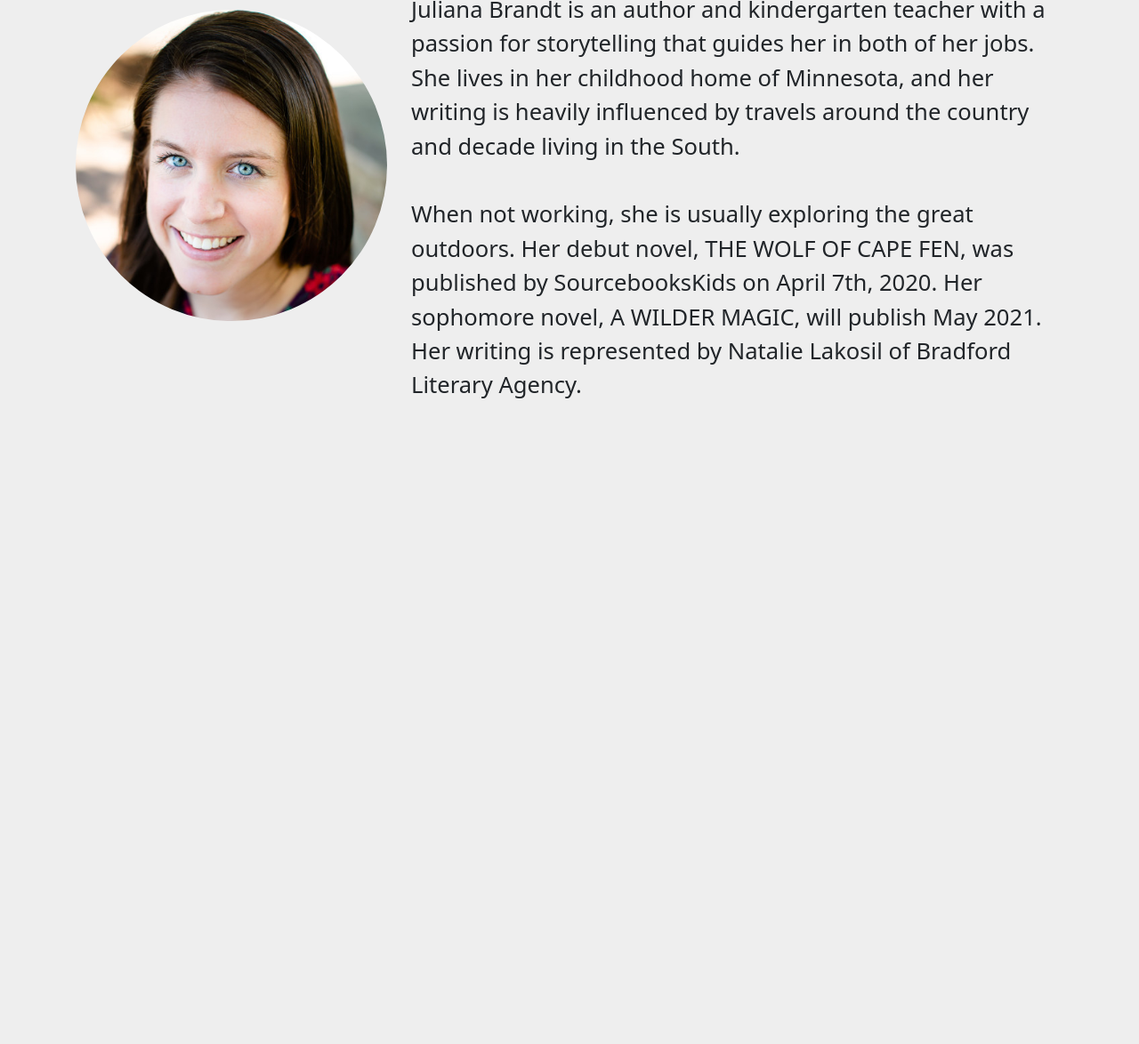
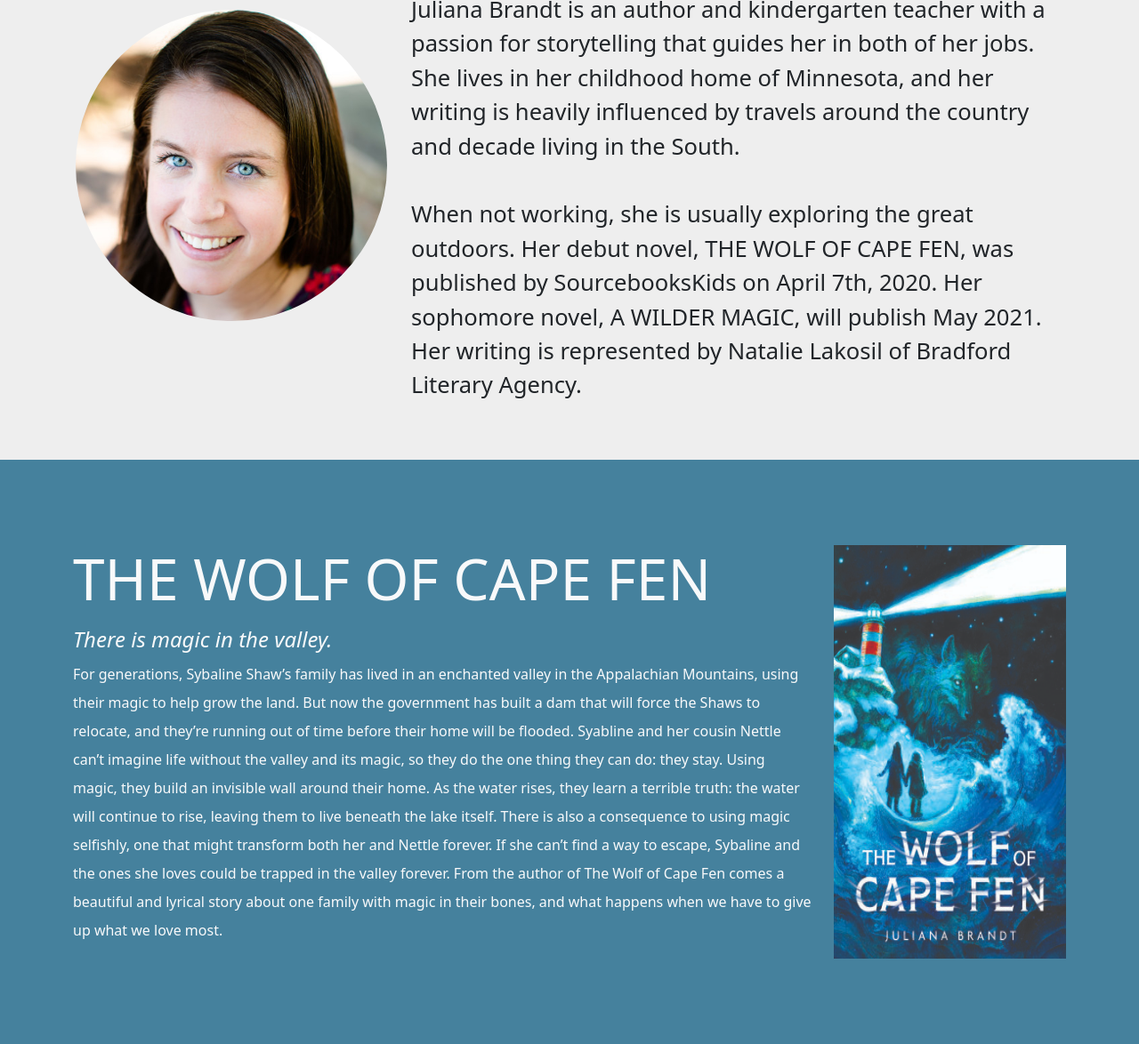
Before and after one commit to lwerner27/juliana-bootstrap, a website built with Parcel: page src/index.html in a window 1280 px wide. Shown: the part 945-2119 px from the top of the page at 89% size. Before the commit the page ends 1462 px from the top, so only its background shows below. Built offline with nearby package versions, Linux system fonts and the light colour scheme.

Commit message:
Started working on the first book section.

```diff
--- a/src/index.html
+++ b/src/index.html
@@ -44,10 +44,12 @@
                     </div>
                     <div class="col-lg-8 col-md-12">
                         <div class="row d-flex justify-content-between">
-                            <div class="col-6">
+                            <div class="col-sm- col-8">
                                 <h1 class="about__header">Juliana Brandt</h1>
                             </div>
-                            <div class="col-3 d-flex justify-content-between">
+                            <div
+                                class="col-sm-3 col-4 d-flex justify-content-between align-items-center"
+                            >
                                 <i class="fab fa-twitter-square h1"></i>
                                 <i class="fab fa-instagram-square h1"></i>
                                 <i class="fab fa-facebook-square h1"></i>
@@ -80,6 +82,47 @@
                 </div>
             </div>
         </section>
+        <section class="wolf">
+            <div class="container py-5">
+                <div class="row my-5">
+                    <div class="col-lg-9">
+                        <p class="display-3 text-light">THE WOLF OF CAPE FEN</p>
+                        <p class="h4 fst-italic text-light">
+                            There is magic in the valley.
+                        </p>
+                        <p class="text-light lh-lg">
+                            For generations, Sybaline Shaw’s family has lived in
+                            an enchanted valley in the Appalachian Mountains,
+                            using their magic to help grow the land. But now the
+                            government has built a dam that will force the Shaws
+                            to relocate, and they’re running out of time before
+                            their home will be flooded. Syabline and her cousin
+                            Nettle can’t imagine life without the valley and its
+                            magic, so they do the one thing they can do: they
+                            stay. Using magic, they build an invisible wall
+                            around their home. As the water rises, they learn a
+                            terrible truth: the water will continue to rise,
+                            leaving them to live beneath the lake itself. There
+                            is also a consequence to using magic selfishly, one
+                            that might transform both her and Nettle forever. If
+                            she can’t find a way to escape, Sybaline and the
+                            ones she loves could be trapped in the valley
+                            forever. From the author of The Wolf of Cape Fen
+                            comes a beautiful and lyrical story about one family
+                            with magic in their bones, and what happens when we
+                            have to give up what we love most.
+                        </p>
+                    </div>
+                    <div class="col-lg-3 d-flex justify-content-center">
+                        <img
+                            src="./assets/Wolf_Cover.jpg"
+                            alt=""
+                            class="img-fluid"
+                        />
+                    </div>
+                </div>
+            </div>
+        </section>
         <script
             src="https://kit.fontawesome.com/2cbd5c15b9.js"
             crossorigin="anonymous"
--- a/src/scss/main.scss
+++ b/src/scss/main.scss
@@ -1,3 +1,4 @@
+$primary: #45819d;
 @import "../../node_modules/bootstrap/scss/bootstrap.scss";
 
 body {
@@ -29,6 +30,9 @@ body {
         left: 50%;
         top: 80%;
         transform: translate(-50%, 0%);
+        &:hover {
+            color: $primary;
+        }
     }
 }
 
@@ -42,4 +46,14 @@ body {
     &__text {
         @include font-size(1.6rem);
     }
+
+    .fab {
+        &:hover {
+            color: $primary;
+        }
+    }
 }
+
+.wolf {
+    background-color: $primary;
+}
```
Also changed, not shown: src/assets/Wolf_Cover.jpg (added).
